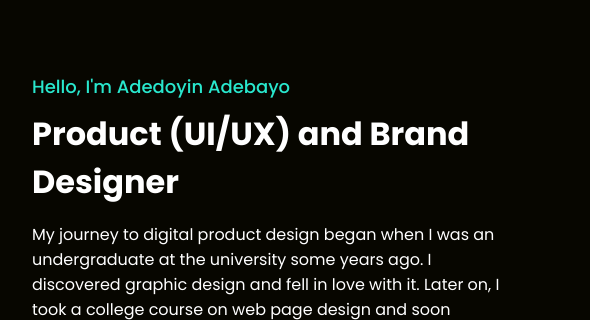
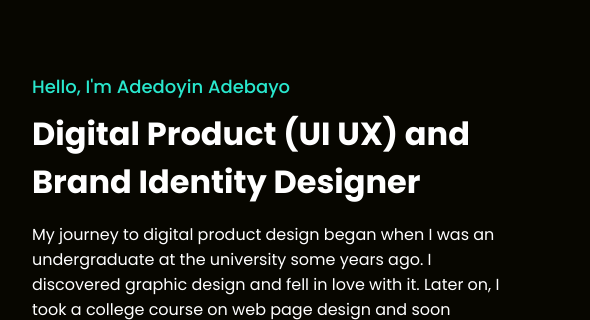
Before and after one commit to adedoyin-a/DesignDev, a plain HTML site: page index.html in a window 1280 px wide. Shown: the part 215-535 px from the top of the page, 96-686 px from the left. Drawn offline with Linux system fonts and the light colour scheme.

Commit message:
Update index.html

```diff
--- a/index.html
+++ b/index.html
@@ -16,7 +16,7 @@
     crossorigin="anonymous"
     referrerpolicy="no-referrer"
   />
-    <title>Adedoyin Adebayo - Product UI/UX and Brand Designer in Nigeria</title>
+    <title>Adedoyin Adebayo - UI/UX and Brand Designer in Nigeria</title>
   </head>
   <!-- Google tag (gtag.js) -->
 <script async src="https://www.googletagmanager.com/gtag/js?id=G-RQSCZNB4XT"></script>
@@ -47,7 +47,7 @@
       <section id="welcome-section" class="hero">
         <div class="hero-text">
           <p class="name-introduction">Hello, I'm Adedoyin Adebayo</p>
-          <h1>Product (UI/UX) and Brand Designer</h1>
+          <h1>Digital Product (UI UX) and Brand Identity Designer</h1>
           <p>My journey to digital product design began when I was an undergraduate at the university some years ago.
             I discovered graphic design and fell in love with it. Later on, I took a college course on web page design and soon realized that I enjoyed it as well.
             Over the years, I have grown as a Designer. I believe that there is always something new to learn and an opportunity to improve. My tools include Figma, Adobe XD, Adobe Illustrator, Photoshop, HTML, CSS, Bootstrap, Javascript, etc.</p>
```
